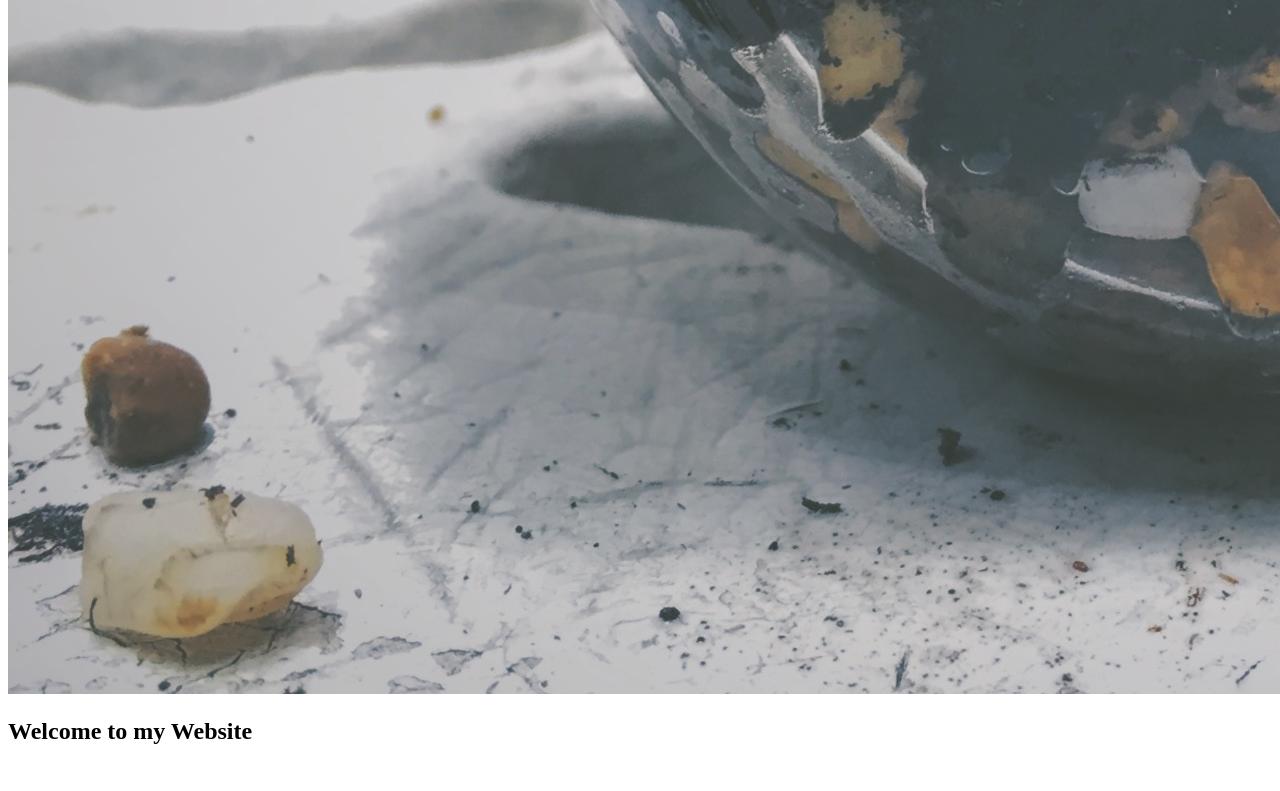
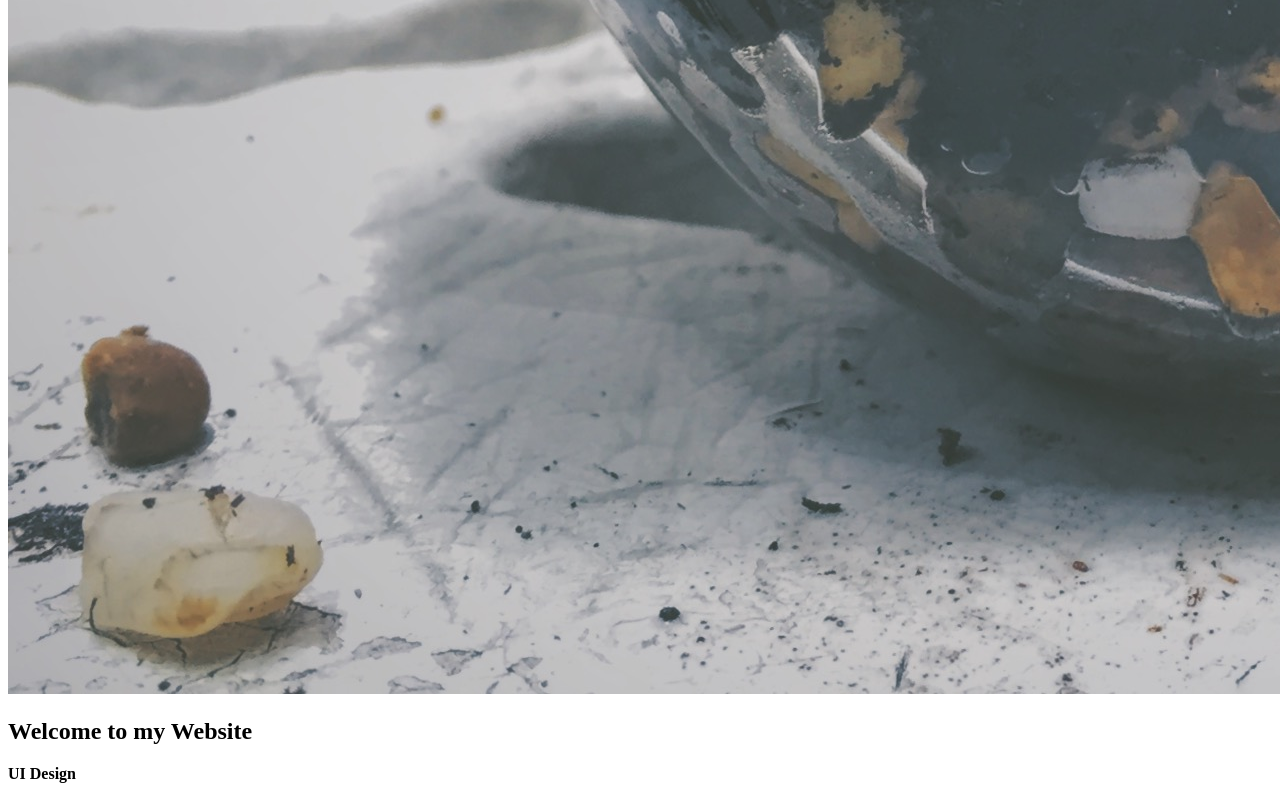
Before and after one commit to chayangw/testGit, a plain HTML site: page index.html in a window 1280 px wide. Shown: the part 1690-2481 px from the top of the page. Before the commit the page ends 2455 px from the top, so only its background shows below. Drawn offline with Linux system fonts and the light colour scheme.

Commit message:
Added UI Design

```diff
--- a/index.html
+++ b/index.html
@@ -6,4 +6,5 @@
 <body>
 	<img src="logo.jpg"/>
 	<h2>Welcome to my Website</h2>
+	<b>UI Design</>
 </body>
```
